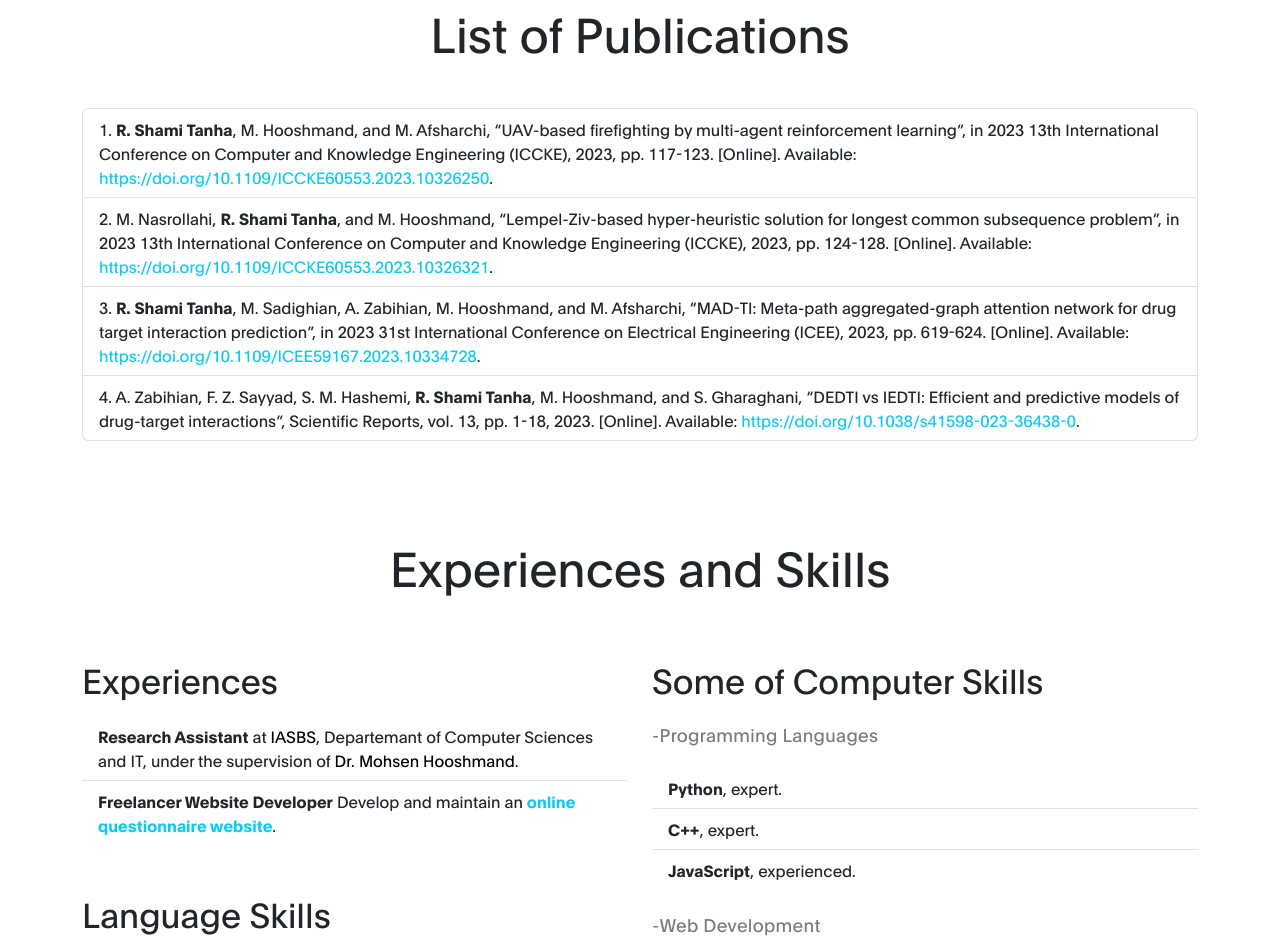
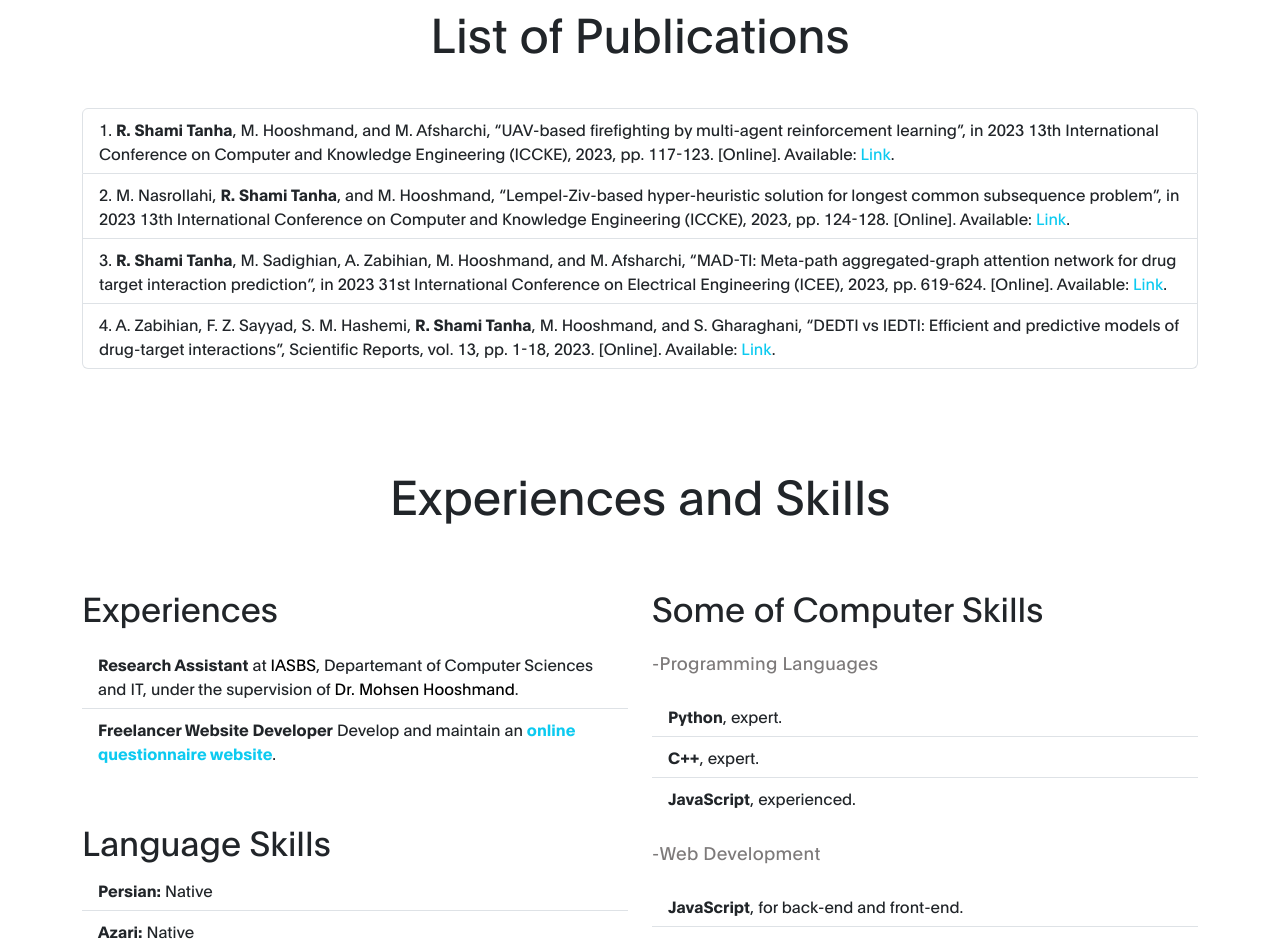
Before and after one commit to rezashami/rezashami.github.io, a plain HTML site: page index.html in a window 1280 px wide. Shown: the part 2573-3515 px from the top of the page. Drawn offline with nearby package versions, Linux system fonts and the light colour scheme; some packages are replaced by stand-ins of ours; a script that the page names is missing.

Commit message:
Some Fixes in Showing Correctly

```diff
--- a/index.html
+++ b/index.html
@@ -247,7 +247,7 @@
                             in 2023 13th International Conference on Computer and Knowledge Engineering (ICCKE), 2023,
                             pp. 117-123. [Online]. Available:
                             <a href="https://doi.org/10.1109/ICCKE60553.2023.10326250" class="link-info">
-                                https://doi.org/10.1109/ICCKE60553.2023.10326250</a>.
+                                Link</a>.
                         </li>
                         <li class="list-group-item">
                             M. Nasrollahi, <b>R. Shami Tanha</b>, and M. Hooshmand, “Lempel-Ziv-based hyper-heuristic
@@ -256,7 +256,7 @@
                             pp. 124-128.
                             [Online]. Available:
                             <a href="https://doi.org/10.1109/ICCKE60553.2023.10326321" class="link-info">
-                                https://doi.org/10.1109/ICCKE60553.2023.10326321</a>.
+                                Link</a>.
                         </li>
                         <li class="list-group-item">
                             <b>R. Shami Tanha</b>, M. Sadighian, A. Zabihian, M. Hooshmand, and M. Afsharchi, “MAD-TI:
@@ -265,7 +265,7 @@
                             in 2023 31st International Conference on Electrical Engineering (ICEE), 2023, pp. 619-624.
                             [Online]. Available:
                             <a href="https://doi.org/10.1109/ICEE59167.2023.10334728" class="link-info">
-                                https://doi.org/10.1109/ICEE59167.2023.10334728</a>.
+                                Link</a>.
                         </li>
                         <li class="list-group-item">
                             A. Zabihian, F. Z. Sayyad, S. M. Hashemi, <b>R. Shami Tanha</b>, M. Hooshmand, and S.
@@ -274,7 +274,7 @@
                             Reports,
                             vol. 13, pp. 1-18, 2023. [Online]. Available: <a
                                 href="https://doi.org/10.1038/s41598-023-36438-0"
-                                class="link-info">https://doi.org/10.1038/s41598-023-36438-0</a>.
+                                class="link-info">Link</a>.
                         </li>
                     </ol>
                 </div>
@@ -288,7 +288,7 @@
         <br>
         <div class="container">
             <div class="row gy-4 gy-xl-0">
-                <div class="col-6 col-sm-12 col-xl-6">
+                <div class="col-md-6 col-12 col-sm-12 col-xl-6">
                     <h4 class="mb-3 mt-3">Experiences</h4>
                     <ul class="list-group list-group-flush">
                         <li class="list-group-item"><strong>Research Assistant</strong> at <a href="https://iasbs.ac.ir"
@@ -329,7 +329,7 @@
                                 href="images/Fifth IPM AI.png" class="link-info">Link</a></li>
                     </ul>
                 </div>
-                <div class="col-12 col-sm-12 col-xl-6">
+                <div class="col-md-6 col-12 col-sm-12 col-xl-6">
                     <h4 class="mb-3 mt-3">Some of Computer Skills</h4>
                     <p class="mb-3"><strong>-Programming Languages</strong></p>
                     <ul class="list-group list-group-flush">
```
